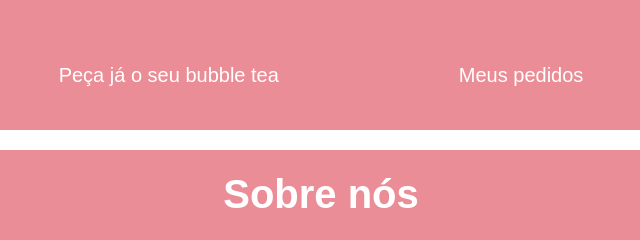
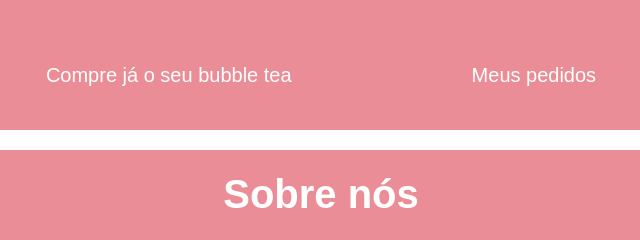
Before and after one commit to eduardo-072/Bomb, a plain HTML site: page sobreNos.html in a window 1280 px wide. Shown: the top 240 px of the page, 319-959 px from the left. Drawn offline with nearby package versions, Linux system fonts and the light colour scheme.

Commit message:
projeto feito

```diff
--- a/sobreNos.html
+++ b/sobreNos.html
@@ -28,7 +28,7 @@
         <img class="img" src="./fotos_personangens/Cores-removebg-preview.png" alt="">
         <ul class="itens">
             <div class="itens">
-                <li><a class="contato" href="./cardapio.html" target="_blank">Peça já o seu bubble tea</a></li>
+                <li><a class="contato" href="./cardapio.html" target="_blank">Compre já o seu bubble tea</a></li>
                 <li><a class="contato" href="./compra.html">Meus pedidos</a></li>
             </div>
         </ul>
```
